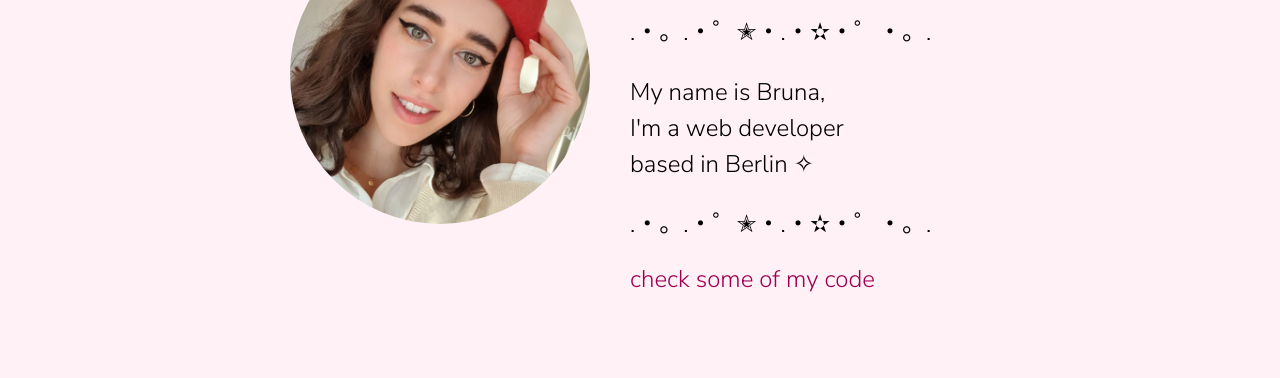
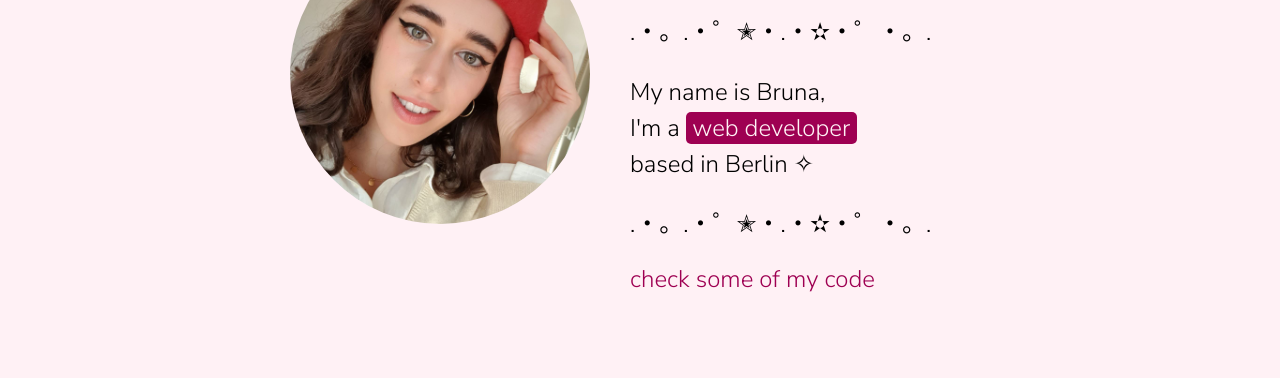
Before and after one commit to brunabrunabruna/portfolio-website, a website: page index.html in a window 1280 px wide. Shown: the part 285-663 px from the top of the page. Drawn offline with nearby package versions, Linux system fonts and the light colour scheme.

Commit message:
updated css highlight text

```diff
--- a/css/style.css
+++ b/css/style.css
@@ -7,7 +7,6 @@
   --active-color: rgb(0 157 255);
 
   --highlight-color: rgba(255, 192, 203, 0.418);
-
   --highlight-shadow: rgba(173, 121, 129, 0.2);
 
   --primary-button-bg-color: palevioletred;
@@ -181,6 +180,13 @@ td {
   align-items: center;
   justify-content: center;
   width: 25rem;
+}
+
+.text-highlight {
+  color: var(--bg-color);
+  background-color: var(--primary-color);
+  padding: 0 0.4rem;
+  border-radius: 5px;
 }
 
 .footer {
--- a/css/style.production.css
+++ b/css/style.production.css
@@ -201,6 +201,13 @@ td {
   -ms-flex-pack: center;
   justify-content: center;
   width: 25rem;
+}
+
+.text-highlight {
+  color: rgb(255 241 245);
+  background-color: rgb(158 0 82);
+  padding: 0 0.4rem;
+  border-radius: 5px;
 }
 
 .footer {
--- a/index.html
+++ b/index.html
@@ -67,7 +67,7 @@
           <p>.・。.・゜✭・.・✫・゜・。.</p>
           <p>
             My name is Bruna, <br />
-            I'm a <span> web developer</span> <br />
+            I'm a <span class="text-highlight"> web developer</span> <br />
             based in Berlin ✧
           </p>
           <p>.・。.・゜✭・.・✫・゜・。.</p>
```
